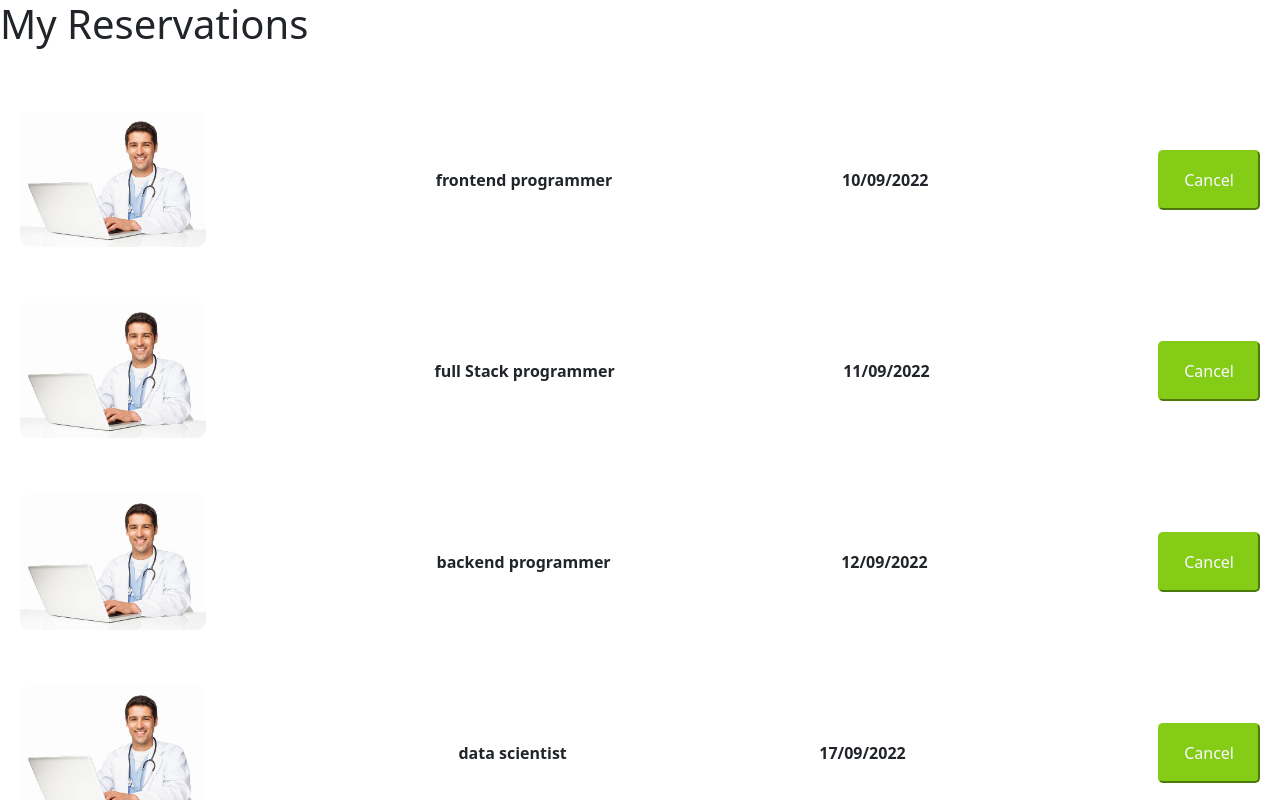
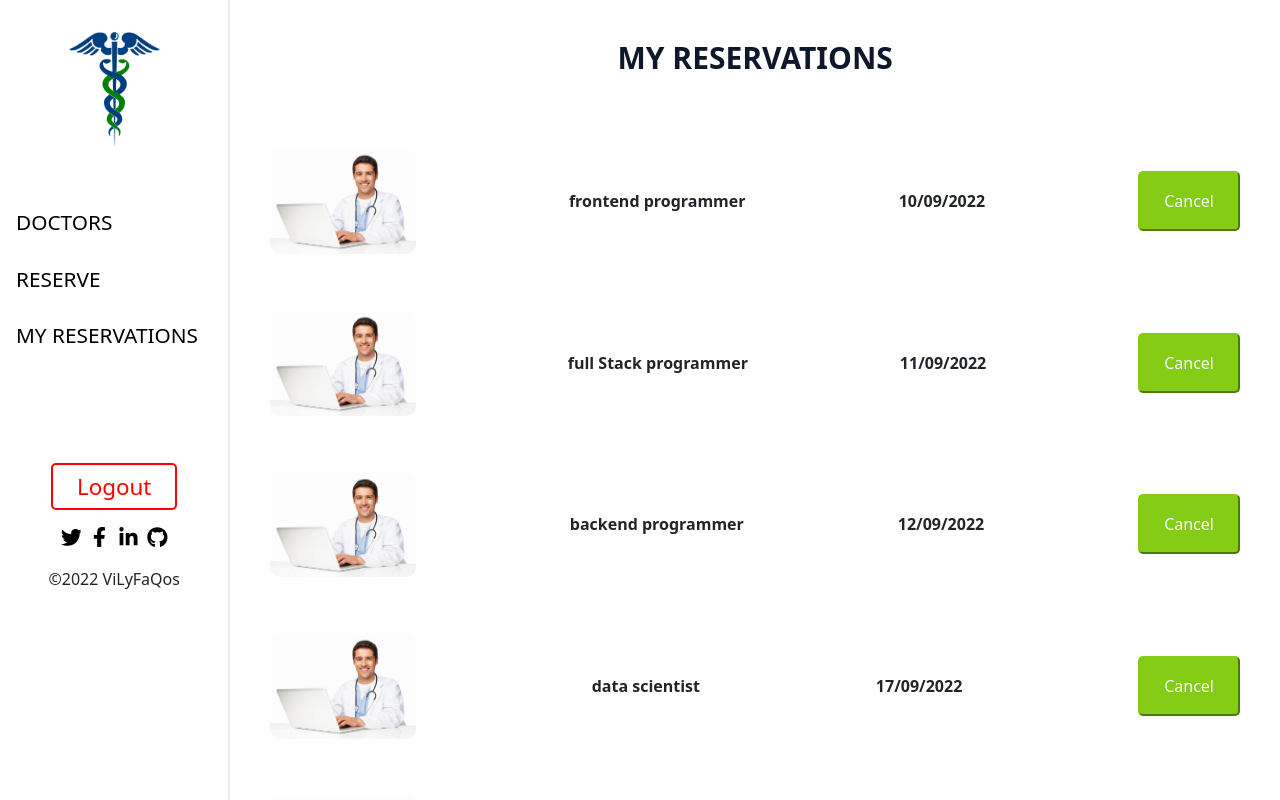
Before and after one commit to victorokoroji/doctors-appointment-frontend, a React (Create React App) app: page /reservations in a window 1280 px wide. Shown: the top 800 px of the page. Built offline with nearby package versions, Linux system fonts and the light colour scheme; a web font is replaced by a local one.

Commit message:
Add logic to reservations

```diff
--- a/src/components/Reservations.js
+++ b/src/components/Reservations.js
@@ -1,19 +1,15 @@
 import React from 'react';
 import ReservationsPage from './ReservationsPage';
-import style from '../css/reservationspage.module.css'
+import style from '../css/reservationspage.module.css';
+import Sidebar from '../components/DoctorsPage/Sidebar';
 
 const Reservations = () => (
-    <div>
-
-        <div className="">
-
-        </div>
-        <div className={style.reservationHeadingContai}>
-            <h1>My Reservations</h1>
-        </div>
-        <div className="">
+    <div className={style.reservationBodyContainer}>
+          <Sidebar />
+        <section className={style.reservationPageContainer}>
+        <h1 className={style.reservationHeading}>My Reservations</h1>
             <ReservationsPage />
-        </div>
+        </section>
 
     </div>
 
```
